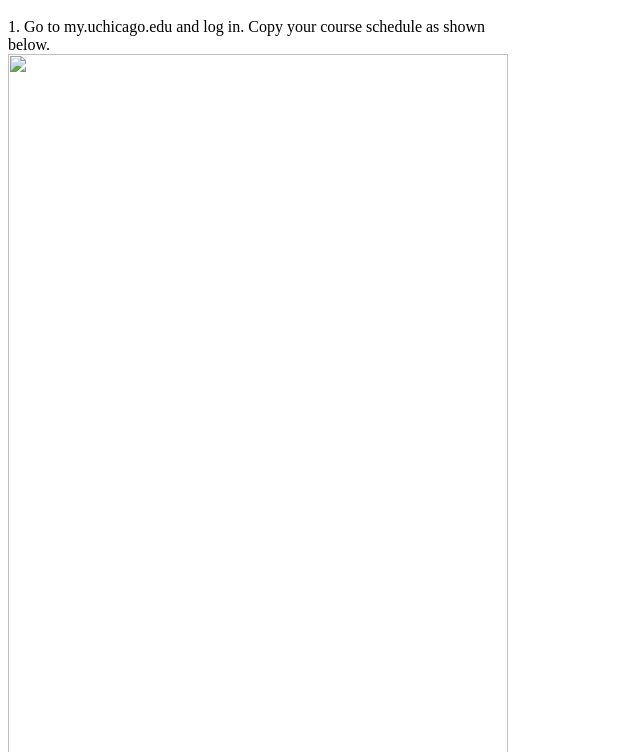
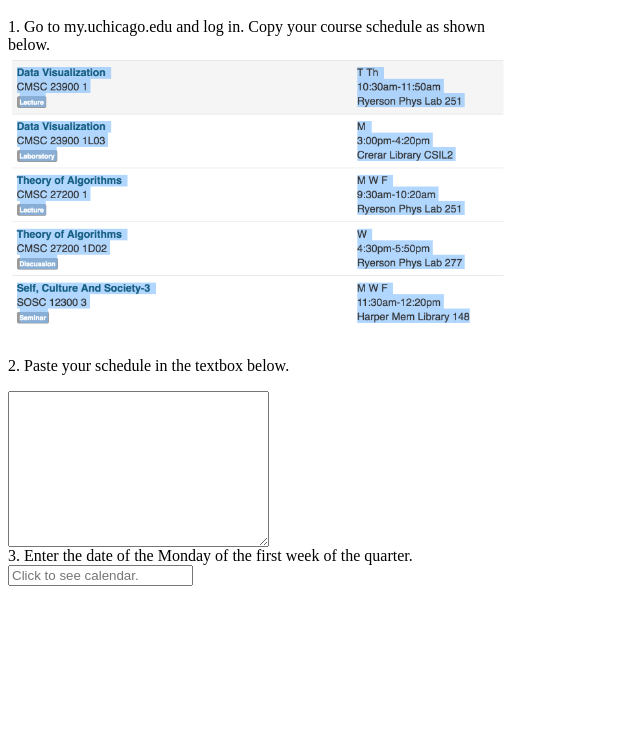
Before and after one commit to pablomd314/uchi-gcal, a plain HTML site: page index.html in a window 1280 px wide. Shown: the part 48-800 px from the top of the page, without its empty margins (0-640 px from the left). Drawn offline with nearby package versions, Linux system fonts and the light colour scheme; the site is published under a folder, as on GitHub Pages, so addresses that start at the root find nothing.

Commit message:
instructions

```diff
--- a/index.html
+++ b/index.html
@@ -122,24 +122,20 @@
     </script>
   <h1>Add your classes to google calendar</h1>
   <p style="width: 500px;">1. Go to my.uchicago.edu and log in. Copy your course schedule as shown below.
-    <img src="/img/classes.png" style="width: 100%;" />
+    <img src="img/classes.png" style="width: 100%;" />
   </p>
   <p>2. Paste your schedule in the textbox below.</p>
   <textarea name="message" rows="10" cols="30"></textarea>
   <br>
   <p style="margin: 0;">3. Enter the date of the Monday of the first week of the quarter.</p><input style="display: block;" type="text" id="datepicker" placeholder="Click to see calendar." />
   <br>
+
+  <br><br><br>
+  <br><br>
   <br>
-  <br>
-  <br>
-  <br>
-  <br>
-  <br>
-  <br>
-  <br>
-  <br>
-  <br>
-  <br>
+  <br><br>
+  <br><br><br>
+
   <p>4. Click "Add to Calendar"</p>
   <button onclick="addToCalendar()">Add to Calendar</button>
 </html>
```
